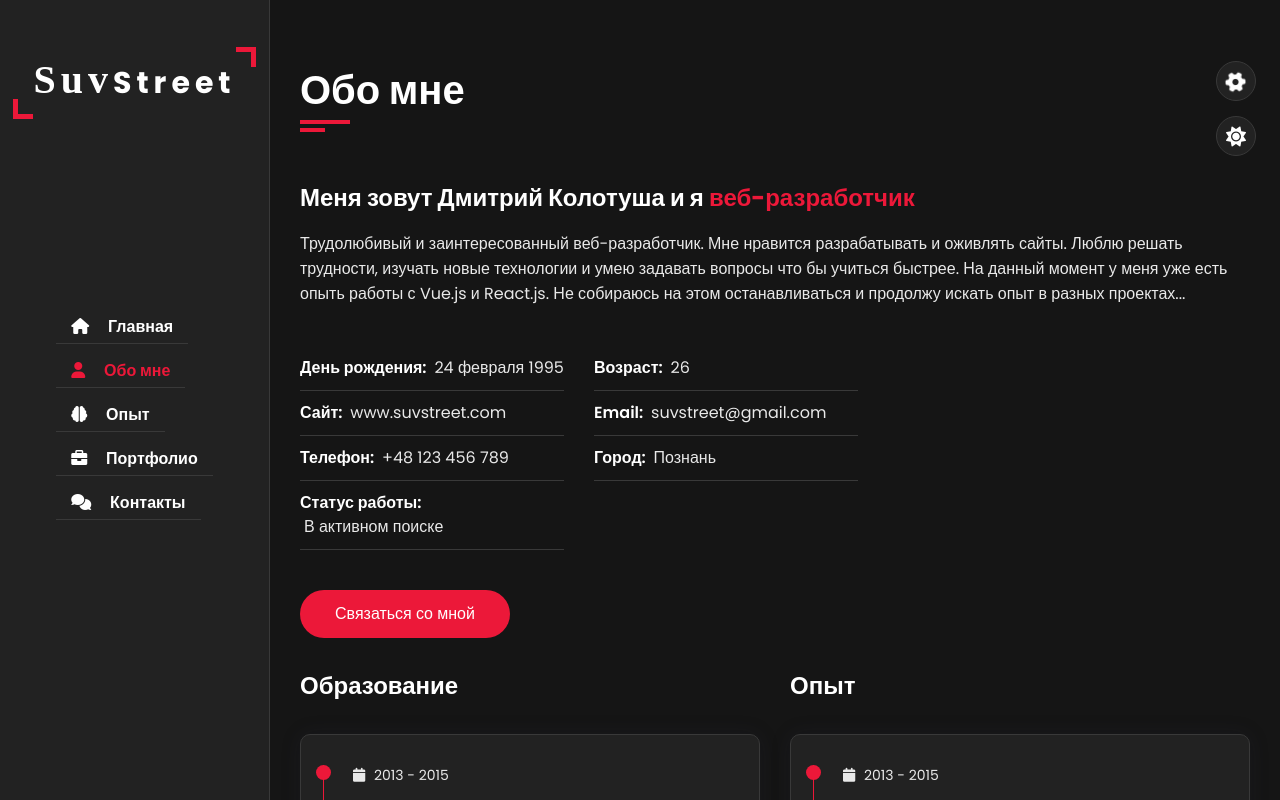
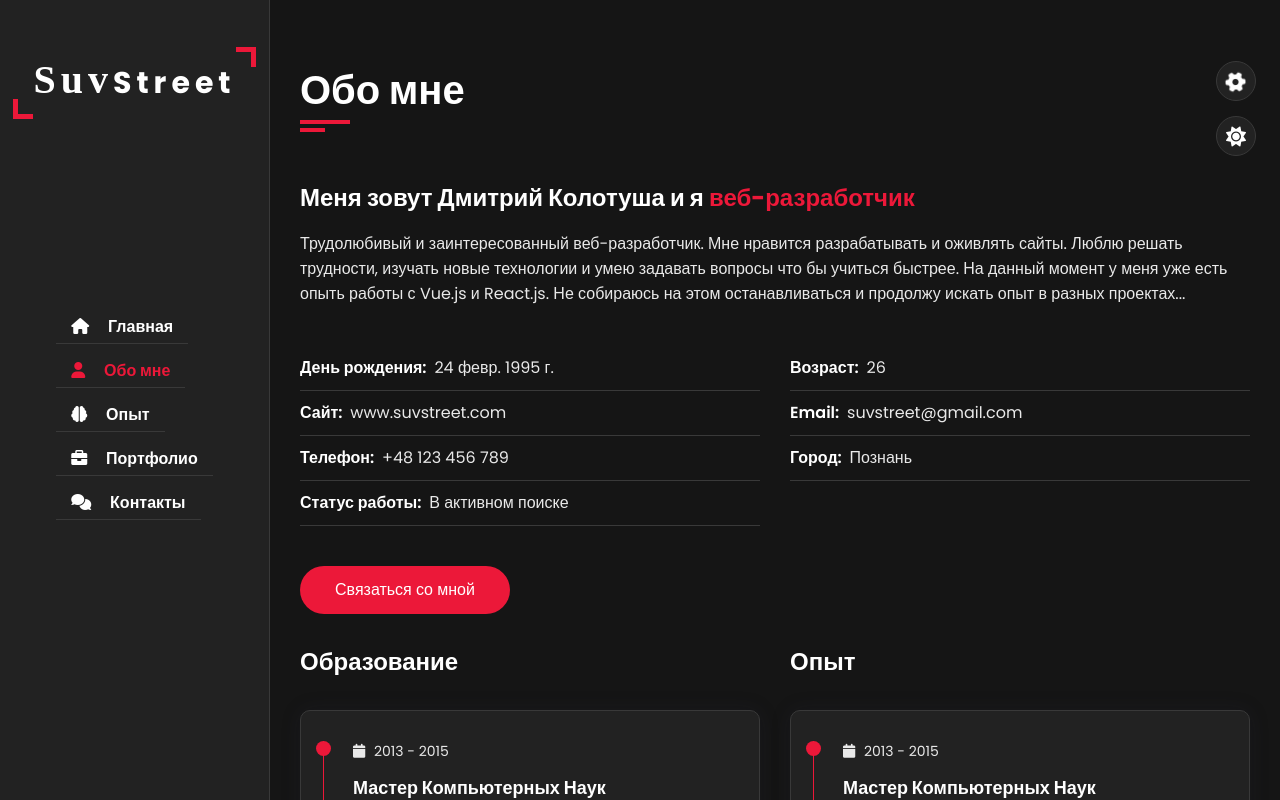
Before and after one commit to SuvStreet/my-syte-portfolio, a Vue app: page /about in a window 1280 px wide. Built offline with nearby package versions, Linux system fonts and the light colour scheme; a web font is replaced by a local one.

Commit message:
created component AboutPersonalInfo & add localisation

```diff
--- /dev/null
+++ b/src/components/about/AboutPersonalInfo.vue
@@ -0,0 +1,76 @@
+<template>
+  <div class="personal-info padd-15">
+    <div class="row">
+      <div class="info-item padd-15" v-for="(title, id) in titleMap" :key="id">
+        <p>
+          {{ $t(`about.personal-info-title.${title}`) }}:
+          <span>
+            {{
+              $t(`about.personal-info-description[${id}]`, {
+                birthday: $d(new Date(1995, 1, 24), 'long'),
+                age: Age(),
+                website: 'www.suvstreet.com',
+                account: 'suvstreet',
+                domain: 'gmail.com',
+                telephone: '+48 123 456 789',
+              })
+            }}
+          </span>
+        </p>
+      </div>
+    </div>
+
+    <Button link="/contact">
+      <template #title>{{ $t('about.button') }}</template>
+    </Button>
+  </div>
+</template>
+
+<script>
+import Button from '../other/Button.vue'
+
+export default {
+  setup() {
+    const titleMap = [
+      'birthday',
+      'age',
+      'website',
+      'email',
+      'telephone',
+      'city',
+      'status-work',
+    ]
+
+    function Age() {
+      let now = new Date() //Текущя дата
+      let today = new Date(now.getFullYear(), now.getMonth(), now.getDate()) //Текущя дата без времени
+      let birthday = new Date(1995, 1, 24) //Дата рождения
+      let birthdayNow = new Date(
+        today.getFullYear(),
+        birthday.getMonth(),
+        birthday.getDate()
+      ) //ДР в текущем году
+      let age //Возраст
+
+      //Возраст = текущий год - год рождения
+      age = today.getFullYear() - birthday.getFullYear()
+      //Если ДР в этом году ещё предстоит, то вычитаем из age один год
+      if (today < birthdayNow) {
+        age = age - 1
+      }
+
+      return age
+    }
+
+    return {
+      titleMap,
+      Age,
+    }
+  },
+  components: {
+    Button,
+  },
+}
+</script>
+
+<style></style>
--- a/src/components/card/InfoItem.vue
+++ /dev/null
@@ -1,54 +0,0 @@
-<template>
-  <div class="personal-info padd-15">
-    <div class="row">
-      <div class="info-item padd-15" v-for="(title, id) in titleMap" :key="id">
-        <p>
-          {{ title }}: <span>{{ textTitle(id) }}</span>
-        </p>
-      </div>
-    </div>
-
-    <Button link="/contact">
-      <template #title>{{ $t('about.button') }}</template>
-    </Button>
-
-  </div>
-</template>
-
-<script>
-import Button from "../other/Button.vue"
-
-export default {
-  setup() {
-    const titleMap = {
-      birthday: 'День рождения',
-      age: 'Возраст',
-      website: 'Сайт',
-      email: 'Email',
-      phone: 'Телефон',
-      city: 'Город',
-      status: 'Статус работы',
-    }
-
-    const infoMap = {
-      birthday: '24 февраля 1995',
-      age: '26',
-      website: 'www.suvstreet.com',
-      email: 'suvstreet@gmail.com',
-      phone: '+48 123 456 789',
-      city: 'Познань',
-      status: 'В активном поиске',
-    }
-
-    return {
-      titleMap,
-      textTitle: (idx) => infoMap[idx],
-    }
-  },
-  components: {
-    Button,
-  }
-}
-</script>
-
-<style></style>
--- a/src/plugins/i18n.js
+++ b/src/plugins/i18n.js
@@ -9,11 +9,30 @@ const messages = {
   pl,
 }
 
+const datetimeFormats = {
+  'ru': {
+    long: {
+      year: 'numeric', month: 'short', day: 'numeric',
+    }
+  },
+  'en': {
+    long: {
+      year: 'numeric', month: 'short', day: 'numeric',
+    }
+  },
+  'pl': {
+    long: {
+      year: 'numeric', month: 'short', day: 'numeric',
+    }
+  }
+}
+
 const i18n = createI18n({
   legacy: false,
   locale: `ru`,
   fallbackLocale: 'ru',
   messages,
+  datetimeFormats
 })
 
 export default i18n
--- a/src/plugins/local/en.json
+++ b/src/plugins/local/en.json
@@ -22,6 +22,24 @@
   },
   "about": {
     "title": "About",
+    "personal-info-title": {
+      "birthday": "Birthday",
+      "age": "Age",
+      "website": "Website",
+      "email": "Email",
+      "telephone": "Telephone",
+      "city": "City",
+      "status-work": "Job status"
+    },
+    "personal-info-description": [
+      "{birthday}",
+      "{age}",
+      "{website}",
+      "{account}{'@'}{domain}",
+      "{telephone}",
+      "Poznan",
+      "In active search"
+    ],
     "button": "Contact me"
   },
   "experience": {
@@ -38,11 +56,11 @@
     "openDetail": "More details"
   },
   "projectInfo": {
-    "description" : "Project Description",
-    "info" : "Project Information",
-    "technology" : "Technologies",
-    "date" : "Date",
-    "website" : "Website"
+    "description": "Project Description",
+    "info": "Project Information",
+    "technology": "Technologies",
+    "date": "Date",
+    "website": "Website"
   },
   "contact": {
     "title": "Contacts"
--- a/src/plugins/local/pl.json
+++ b/src/plugins/local/pl.json
@@ -22,6 +22,24 @@
   },
   "about": {
     "title": "O mnie",
+    "personal-info-title": {
+      "birthday": "Urodziny",
+      "age": "Wiek",
+      "website": "Witryna",
+      "email": "Email",
+      "telephone": "Telefon",
+      "city": "Miasto",
+      "status-work": "Status pracy"
+    },
+    "personal-info-description": [
+      "{birthday}",
+      "{age}",
+      "{website}",
+      "{account}{'@'}{domain}",
+      "{telephone}",
+      "Poznań",
+      "W aktywnym wyszukiwaniu"
+    ],
     "button": "Kontakt ze mną"
   },
   "experience": {
@@ -38,11 +56,11 @@
     "openDetail": "Szczegółowy"
   },
   "projectInfo": {
-    "description" : "Opis projektu",
-    "info" : "Informacje o projekcie",
-    "technology" : "Technologie",
-    "date" : "Data",
-    "website" : "Strona internetowa"
+    "description": "Opis projektu",
+    "info": "Informacje o projekcie",
+    "technology": "Technologie",
+    "date": "Data",
+    "website": "Strona internetowa"
   },
   "contact": {
     "title": "Kontakt"
--- a/src/plugins/local/ru.json
+++ b/src/plugins/local/ru.json
@@ -22,6 +22,24 @@
   },
   "about": {
     "title": "Обо мне",
+    "personal-info-title": {
+      "birthday": "День рождения",
+      "age": "Возраст",
+      "website": "Сайт",
+      "email": "Email",
+      "telephone": "Телефон",
+      "city": "Город",
+      "status-work": "Статус работы"
+    },
+    "personal-info-description": [
+      "{birthday}",
+      "{age}",
+      "{website}",
+      "{account}{'@'}{domain}",
+      "{telephone}",
+      "Познань",
+      "В активном поиске"
+    ],
     "button": "Связаться со мной"
   },
   "experience": {
--- a/src/style/about.sass
+++ b/src/style/about.sass
@@ -21,8 +21,6 @@
       color: var(--text-black-700)
 
   & .personal-info
-    flex: 0 0 60%
-    max-width: 60%
     margin-top: 40px
 
     & .info-item
--- a/src/style/style.sass
+++ b/src/style/style.sass
@@ -217,3 +217,7 @@ ul
   .about .about-content .personal-info
     flex: 0 0 100%
     max-width: 100%
+
+  .about .about-content .personal-info .info-item
+    flex: 0 0 100%
+    max-width: 100%
--- a/src/views/About.vue
+++ b/src/views/About.vue
@@ -23,7 +23,7 @@
             </div>
           </div>
           <div class="row">
-            <InfoItem />
+            <AboutPersonalInfo />
           </div>
           <div class="row">
             <qualification-card
@@ -45,7 +45,7 @@ import MainLayout from '../components/layout/MainLayout.vue'
 import SectionTitle from '../components/layout/SectionTitle.vue'
 
 import QualificationCard from '../components/about/QualificationCard.vue'
-import InfoItem from '../components/card/InfoItem.vue'
+import AboutPersonalInfo from '../components/about/AboutPersonalInfo.vue'
 import Skills from '../components/card/Skills.vue'
 
 export default {
@@ -62,7 +62,7 @@ export default {
   components: {
     MainLayout,
     SectionTitle,
-    InfoItem,
+    AboutPersonalInfo,
     Skills,
     QualificationCard,
   },
```
